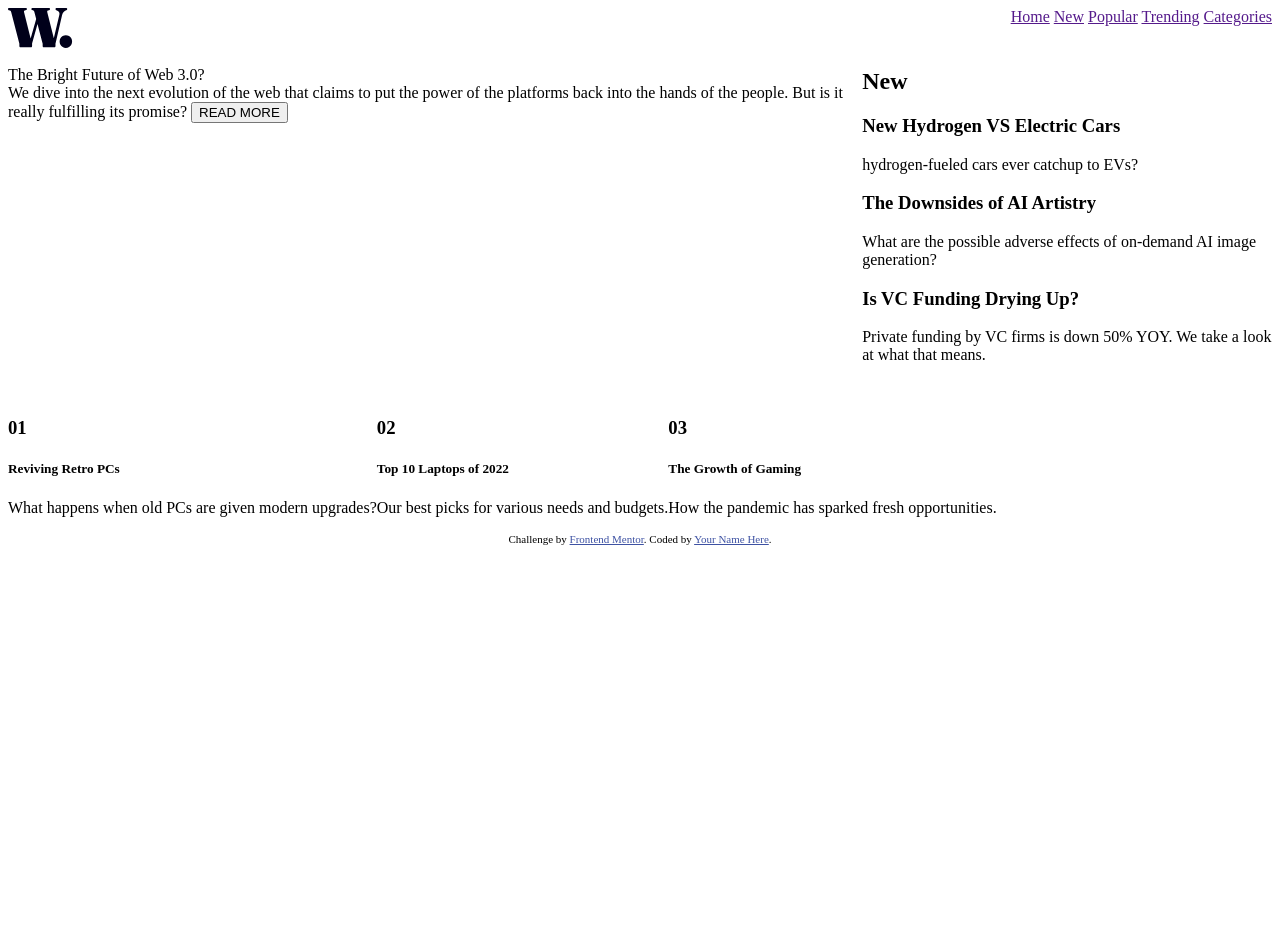
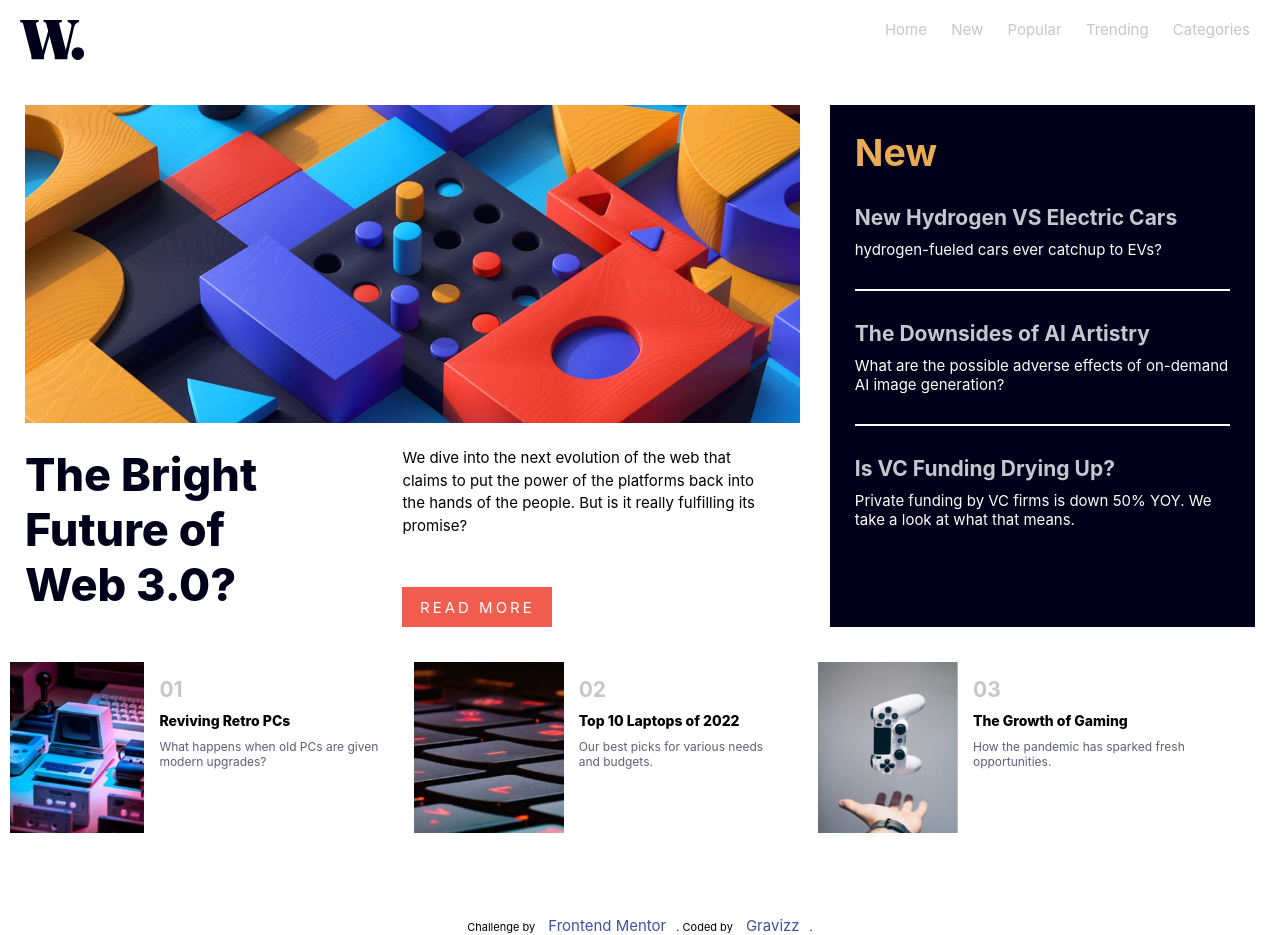
Before and after one commit to Gravizz/News-Homepage, a plain HTML site: page index.html in a window 1280 px wide. Before the commit the page ends 800 px from the top, so only its background shows below. Drawn offline with Linux system fonts and the light colour scheme.

Commit message:
feat:add desktop version

```diff
--- a/index.html
+++ b/index.html
@@ -12,7 +12,6 @@
       href="./assets/images/favicon-32x32.png"
     />
     <link rel="stylesheet" href="style.css" />
-
     <title>Frontend Mentor | News homepage</title>
 
     <!-- Feel free to remove these styles or customise in your own stylesheet 👍 -->
@@ -26,6 +25,7 @@
       }
     </style>
   </head>
+  <body>
     <header>
       <img src="./assets/images/logo.svg" alt="logo" />
       <nav>
@@ -38,37 +38,44 @@
     </header>
     <main>
       <section class="right">
-      <img />
+        <img
+          class="web-image"
+          src="./assets/images/image-web-3-desktop.jpg"
+          alt="web-image"
+        />
         <figcaption>
-        <caption>
-          The Bright Future of Web 3.0?
-        </caption>
+          <h1>The Bright<br />Future of<br />Web 3.0?</h1>
           <div class="detail">
+            <p>
               We dive into the next evolution of the web that claims to put the
-          power of the platforms back into the hands of the people. But is it
-          really fulfilling its promise?
+              power of the platforms back into the hands of the people. But is
+              it really fulfilling its promise?
+            </p>
             <button>READ MORE</button>
           </div>
         </figcaption>
       </section>
       <section class="left">
-      <h1>New</h1>
+        <h2>New</h2>
         <h3>New Hydrogen VS Electric Cars</h3>
         <p>hydrogen-fueled cars ever catchup to EVs?</p>
+        <div class="line"></div>
         <h3>The Downsides of AI Artistry</h3>
         <p>
-        What are the possible adverse effects of on-demand AI image generation?
+          What are the possible adverse effects of on-demand AI image
+          generation?
         </p>
+        <div class="line"></div>
         <h3>Is VC Funding Drying Up?</h3>
         <p>
-        Private funding by VC firms is down 50% YOY. We take a look at what that
-        means.
+          Private funding by VC firms is down 50% YOY. We take a look at what
+          that means.
         </p>
       </section>
     </main>
     <footer>
       <article>
-      <img />
+        <img src="./assets/images/image-retro-pcs.jpg" alt="retro-pic" />
         <section class="reviving">
           <h3>01</h3>
           <h5>Reviving Retro PCs</h5>
@@ -76,7 +83,10 @@
         </section>
       </article>
       <article>
-      <img />
+        <img
+          src="./assets/images/image-top-laptops.jpg"
+          alt="top-laptops-pic"
+        />
         <section class="topten">
           <h3>02</h3>
           <h5>Top 10 Laptops of 2022</h5>
@@ -84,7 +94,10 @@
         </section>
       </article>
       <article>
-      <img />
+        <img
+          src="./assets/images/image-gaming-growth.jpg"
+          alt="gaming-growth-pic"
+        />
         <section class="growth-gaming">
           <h3>03</h3>
           <h5>The Growth of Gaming</h5>
@@ -92,10 +105,11 @@
         </section>
       </article>
     </footer>
+  </body>
   <div class="attribution">
     Challenge by
     <a href="https://www.frontendmentor.io?ref=challenge" target="_blank"
       >Frontend Mentor</a
-    >. Coded by <a href="#">Your Name Here</a>.
+    >. Coded by <a href="#">Gravizz</a>.
   </div>
 </html>
--- a/style.css
+++ b/style.css
@@ -1,6 +1,25 @@
+@font-face {
+  font-family: "inter";
+  src: local("inter") url(./assets/fonts/Inter-VariableFont_slnt\wght.ttf);
+}
+* {
+  box-sizing: border-box;
+  margin: 0px;
+  padding: 0px;
+  font-family: "inter", sans-serif;
+  font-size: 15px;
+}
+
 header {
   display: flex;
   justify-content: space-between;
+  padding: 10px;
+  margin: 10px;
+}
+a {
+  margin: 10px;
+  text-decoration: none;
+  color: hsl(233, 8%, 79%);
 }
 main {
   display: flex;
@@ -8,3 +27,85 @@ main {
 footer {
   display: flex;
 }
+.right {
+  width: 65%;
+  margin-top: 10px;
+  margin-bottom: 10PX;
+}
+.web-image {
+  width: 100%;
+  margin: 10px;
+}
+figcaption {
+  display: flex;
+  justify-content: space-between;
+  margin: 10px;
+}
+h1 {
+  font-size: 3rem;
+  font-weight: 800;
+  color: hsl(240, 100%, 5%);
+}
+.detail {
+  width: 50%;
+  line-height: 1.5;
+  font-weight: 400;
+}
+button {
+  margin-top: 50px;
+  width: 150px;
+  height: 40px;
+  color: hsl(36, 100%, 99%);
+  letter-spacing: 3px;
+  background-color: hsl(5, 85%, 63%);
+  border: none;
+}
+.left {
+  display: flex;
+  flex-direction: column;
+  gap: 10px;
+  width: 35%;
+  background-color: hsl(240, 100%, 5%);
+  color: hsl(36, 100%, 99%);
+  padding: 25px;
+  margin: 25px;
+}
+h2 {
+  font-size: 2.5rem;
+  color: hsl(35, 77%, 62%);
+  margin-bottom: 20px;
+}
+.line {
+  border: 1px solid white;
+  height: 1px;
+  margin-top: 20px;
+  margin-bottom: 20px;
+}
+footer img {
+  width: 50%;
+  height: 70%;
+}
+article {
+  width: 30%;
+  display: flex;
+  margin: 10px;
+}
+section {
+  margin: 10px;
+  padding: 5px;
+}
+h3 {
+  font-size: 1.4rem;
+  color: hsl(233, 8%, 79%);
+}
+h5 {
+  font-size: 14px;
+  margin-top: 10px;
+  margin-bottom: 10px;
+  font-weight: 800;
+  color: hsl(240, 100%, 5%));
+}
+footer p {
+  font-size: 12px;
+  color: hsl(236, 13%, 42%);
+}
```
Lines whose indentation alone changed are shown as unchanged.
